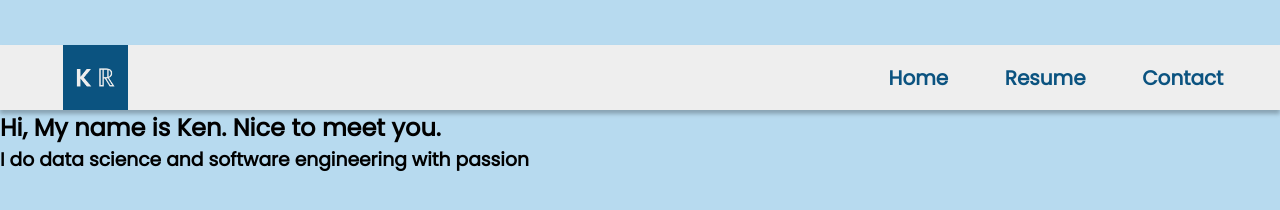
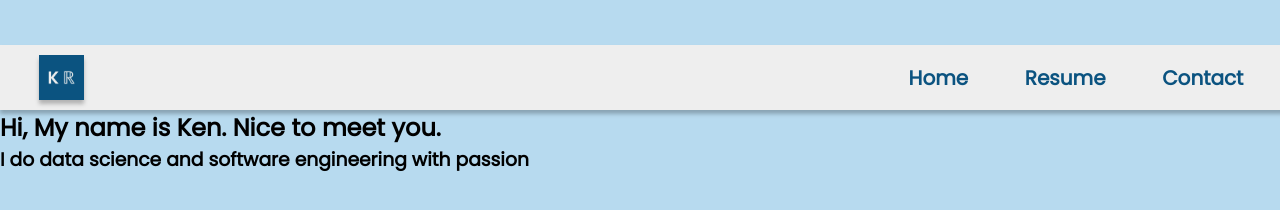
Before and after one commit to kenrii/Homepage, a plain HTML site: page index.html in a window 1280 px wide. Drawn offline with Linux system fonts and the light colour scheme.

Commit message:
logo uusiksi

```diff
--- a/index.css
+++ b/index.css
@@ -23,11 +23,12 @@ nav{
     display: flex;
     align-items: center;
     justify-content: flex-end;
+    padding-left: 20px;
 }
 
 .navbar ul {
     width: 35%;
-    margin-left: 55%;
+    margin-left: 60%;
     display: flex;
     float: right;
     justify-content: space-evenly;
@@ -44,10 +45,11 @@ a:hover{
 }
 
 #logo {
-    height: 65px;
-    width:65px;
+    height: 45px;
+    width:45px;
     vertical-align: top;
     float: left;
+    box-shadow: 0px 4px 4px rgba(0, 0, 0, 0.25);
 }
 
 .toggle{
```
